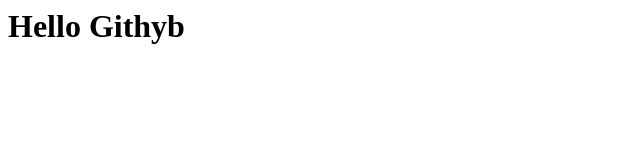
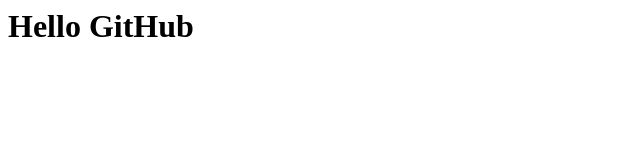
Before and after one commit to EwaKulpinska/frontend--git-linux--task-7, a plain HTML site: page index.html in a window 1280 px wide. Shown: the full height of the page, 0-640 px from the left. Drawn offline with Linux system fonts and the light colour scheme.

Commit message:
Initial commit

```diff
--- a/index.html
+++ b/index.html
@@ -1 +1 @@
-<h1>Hello Githyb</h1>
+<h1>Hello GitHub</h1>
```
